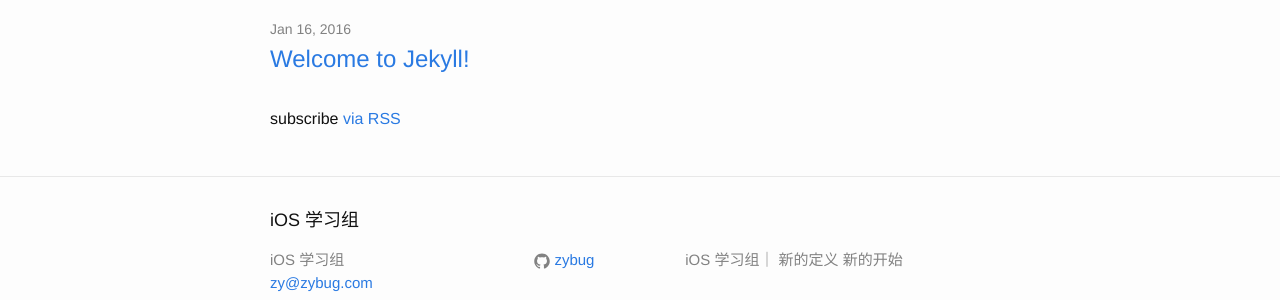
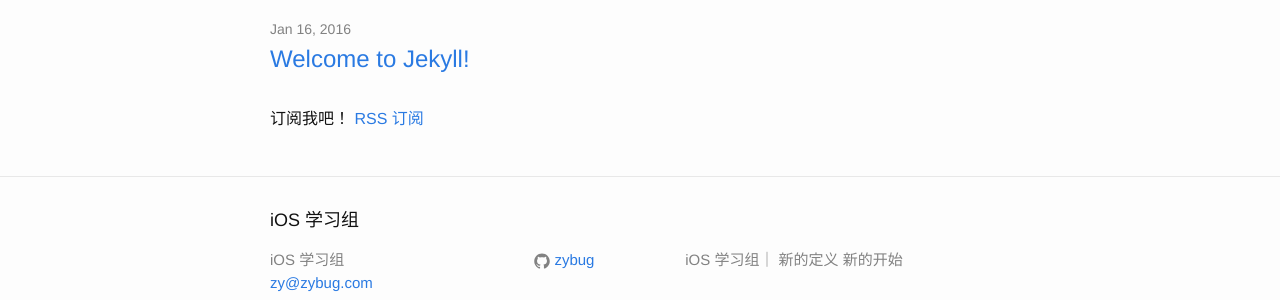
Before and after one commit to zybug/zybug.github.io, a Jekyll site: the page built from index.html, in a window 1280 px wide. Shown: the part 120-420 px from the top of the page. Built offline with Jekyll 4.4.1, drawn with Linux system fonts in a browser that asks for light colours.

Commit message:
修改主页订阅
修改订阅文字说明

```diff
--- a/index.html
+++ b/index.html
@@ -18,6 +18,6 @@ layout: default
     {% endfor %}
   </ul>
 
-  <p class="rss-subscribe">subscribe <a href="{{ "/feed.xml" | prepend: site.baseurl }}">via RSS</a></p>
+  <p class="rss-subscribe">订阅我吧！ <a href="{{ "/feed.xml" | prepend: site.baseurl }}">RSS 订阅</a></p>
 
 </div>
```
